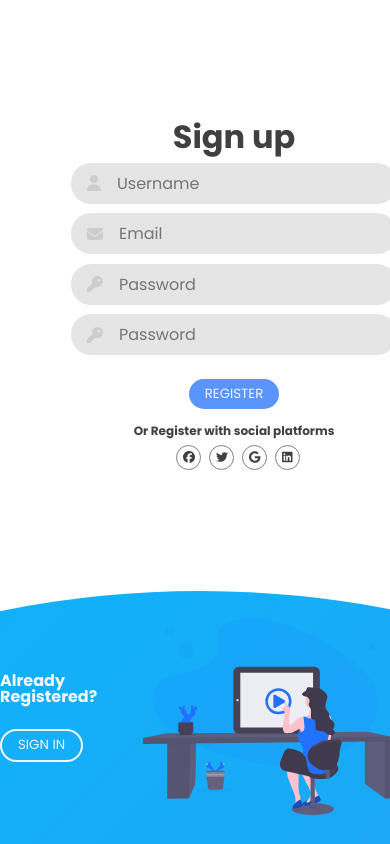
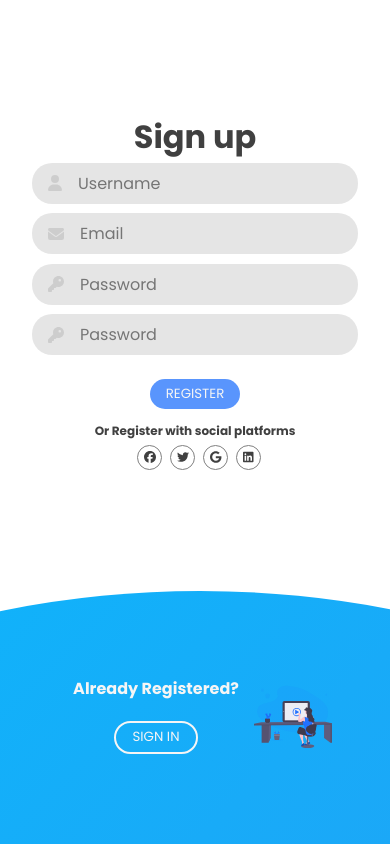
Before and after one commit to ascyrax/hobbyProjects, a React (Vite) app in the folder chat app mern socketio/client/: page /auth in a window 390 px wide. Built offline with nearby package versions, Linux system fonts and the light colour scheme; a web font is replaced by a local one.

Commit message:
auth responsiveness added

```diff
--- a/chat app mern socketio/client/public/css/login.css
+++ b/chat app mern socketio/client/public/css/login.css
@@ -249,9 +249,22 @@
 	.login-showLogin .form-login {
 		margin-top: 1rem;
 	}
+	.login-toggler-top {
+		width: 100%;
+		height: 20%;
+		display: flex;
+		flex-direction: column;
+		justify-content: center;
+		align-items: center;
+
+		font-size: 1rem;
+	}
+	.login-toggler-top h1 {
+		text-align: center;
+	}
 }
 
-@media only screen and (max-width: 350px) {
+@media only screen and (max-width: 500px) {
 	.login {
 		width: 100vw;
 		height: 70vh;
--- a/chat app mern socketio/client/public/css/register.css
+++ b/chat app mern socketio/client/public/css/register.css
@@ -251,16 +251,23 @@
 
 		transform: translateX(0);
 	}
-
+	.register-toggler-top {
+		width: 50%;
+		display: flex;
+		flex-direction: column;
+		justify-content: center;
+		align-items: center;
+	}
 	.register-toggler .img-register-container {
 		height: 90%;
+		width: 50%;
 	}
 
 	#register-showRegister .form-Register {
 		margin-top: 1rem;
 	}
 }
-@media only screen and (max-width: 350px) {
+@media only screen and (max-width: 500px) {
 	#register-showRegister {
 		opacity: 1;
 		pointer-events: all;
```
